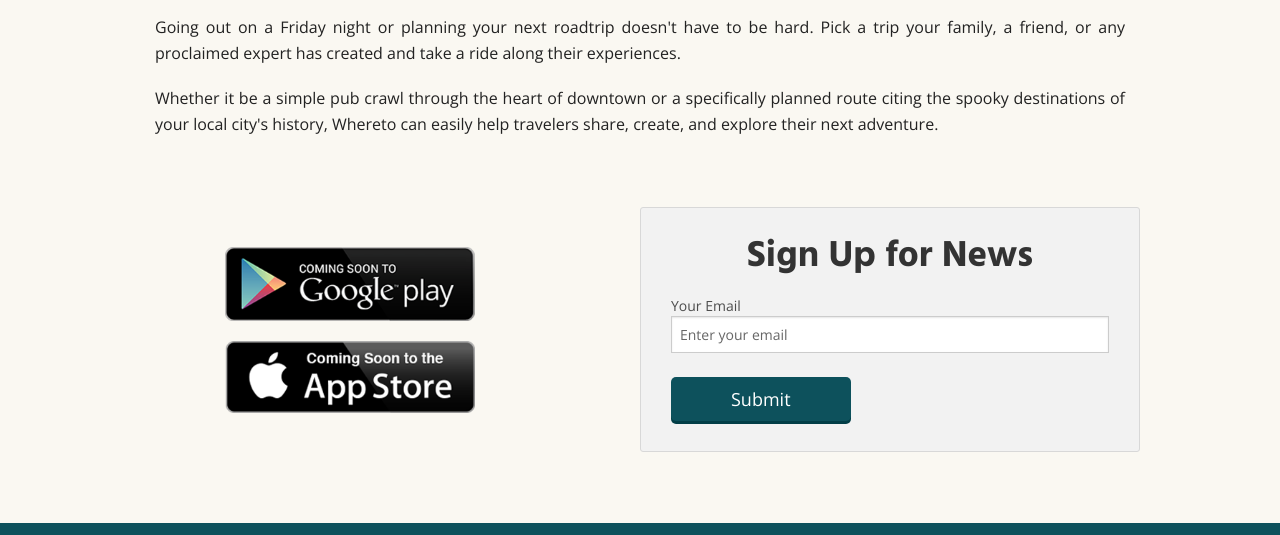
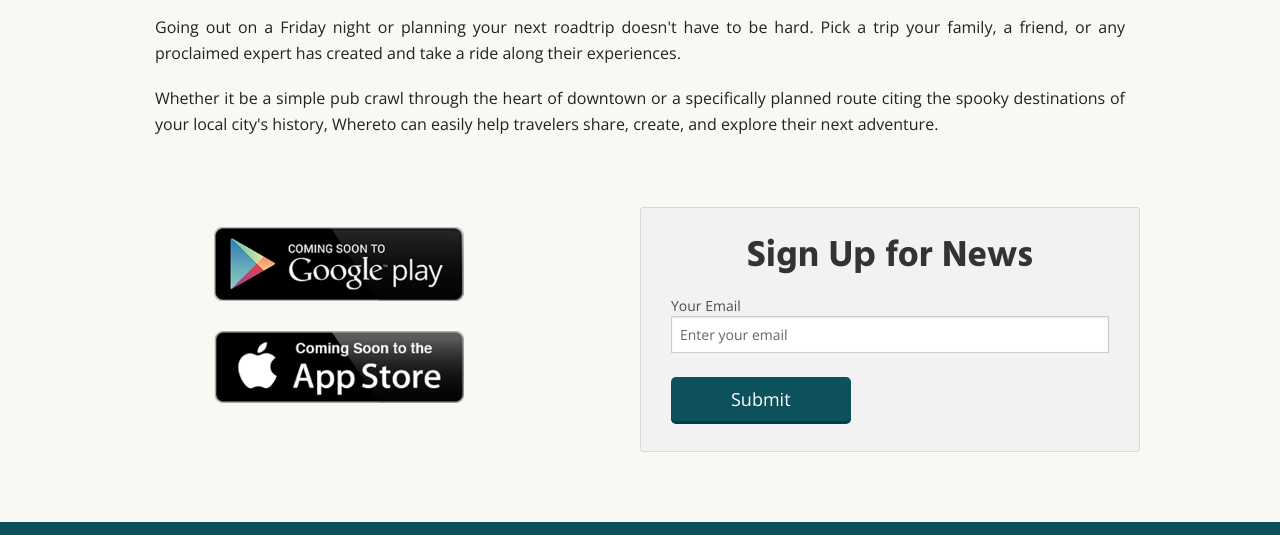
Before and after one commit to jessicasunga/whereto, a plain HTML site: page index.html in a window 1280 px wide. Shown: the part 640-1175 px from the top of the page. Drawn offline with nearby package versions, Linux system fonts and the light colour scheme; a web font is replaced by a local one.

Commit message:
Took out all the bad css and put them in timeout.

```diff
--- a/css/style.css
+++ b/css/style.css
@@ -164,15 +164,13 @@
 	font-weight: 700;
 }
 
-/* bad css! stay. stay. no biting!*/
-#no-panel #mobile-container {
-	border: none;
-	background-color: transparent;
+#mobile-container {
+	margin-bottom: 25px;
 }
 
 #mobile-container img {
 	width: 250px;
-	padding: 10px 0 10px 0;
+	padding: 20px 0 10px 0;
 }
 
 
--- a/index.html
+++ b/index.html
@@ -68,8 +68,8 @@
 					<p> Whether it be a simple pub crawl through the heart of downtown or a specifically planned route citing the spooky destinations of your local city's history, Whereto can easily help travelers share, create, and explore their next adventure.</p>
 				</div>
 			</div>
-			<div class="row spacing" id="no-panel">
-				<div class="small-12 medium-6 columns panel radius" id="mobile-container">
+			<div class="row spacing">
+				<div class="small-12 medium-6 columns" id="mobile-container">
 					<div class="row collapse small-centered">
 						<div class="small-6 medium-9 columns small-centered">
 							<img class="mobile-icon" src="assets/mobile-icons/playstore.png"></img>
```
